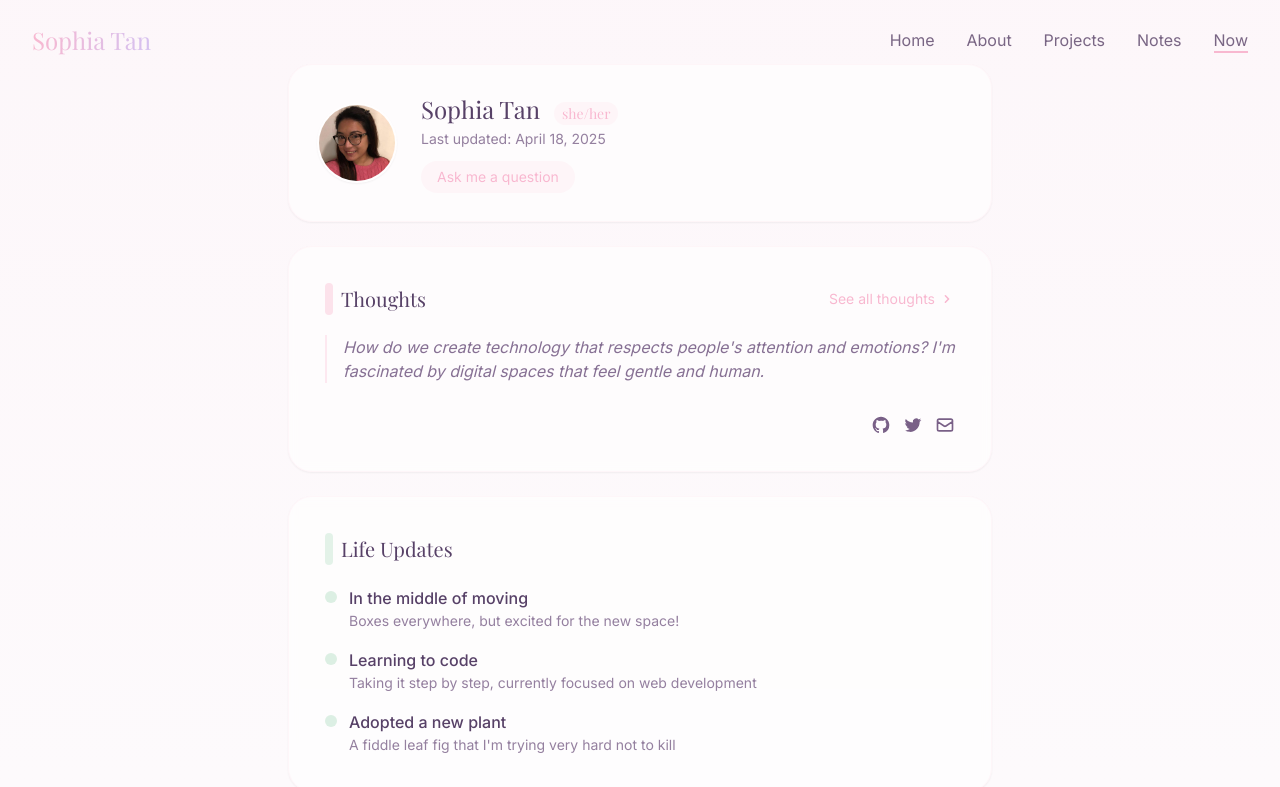
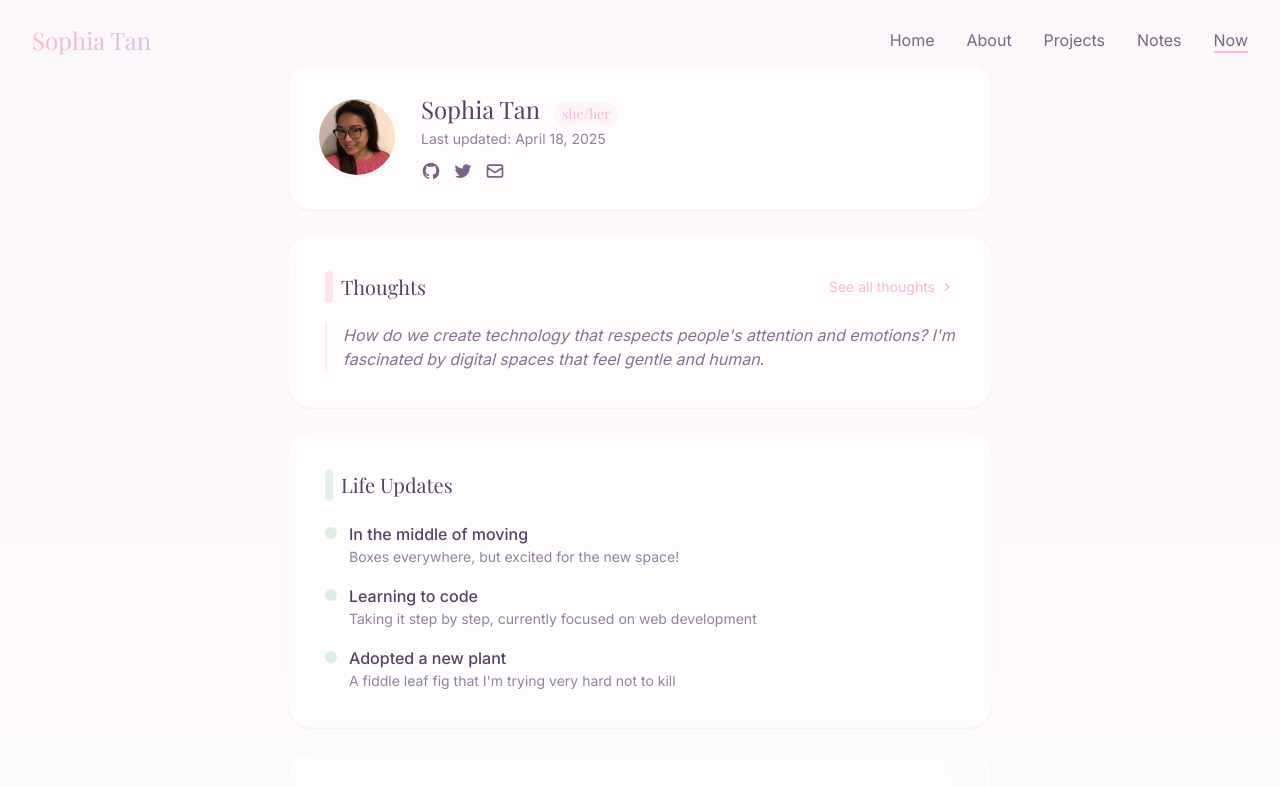
Before and after one commit to thesophiatan/personalsite, a React (Create React App) app: page /now in a window 1280 px wide. Shown: the top 787 px of the page. Built offline with nearby package versions, Linux system fonts and the light colour scheme.

Commit message:
Remove 'Ask me a question' button from Now page

```diff
--- a/src/components/Now.tsx
+++ b/src/components/Now.tsx
@@ -58,12 +58,26 @@ const Now: React.FC = () => {
               <div className="flex-1">
                 <h2 className="text-2xl font-serif text-text">Sophia Tan <span className="text-sm font-normal text-primary ml-2 px-2 py-0.5 rounded-full bg-primary/10">she/her</span></h2>
                 <p className="text-text-light/80 text-sm mt-1">Last updated: {formattedDate}</p>
-                <a
-                  href="mailto:hello@example.com?subject=Question for Sophia"
-                  className="mt-3 inline-block px-4 py-1.5 bg-primary/10 text-primary rounded-full text-sm hover:bg-primary/20 transition-colors duration-300"
-                >
-                  Ask me a question
-                </a>
+                <div className="flex gap-3 mt-3">
+                  <a href="https://github.com/" target="_blank" rel="noopener noreferrer" className="text-text-light hover:text-primary transition-colors duration-300">
+                    <span className="sr-only">GitHub</span>
+                    <svg className="w-5 h-5" fill="currentColor" viewBox="0 0 24 24" aria-hidden="true">
+                      <path fillRule="evenodd" d="M12 2C6.477 2 2 6.484 2 12.017c0 4.425 2.865 8.18 6.839 9.504.5.092.682-.217.682-.483 0-.237-.008-.868-.013-1.703-2.782.605-3.369-1.343-3.369-1.343-.454-1.158-1.11-1.466-1.11-1.466-.908-.62.069-.608.069-.608 1.003.07 1.531 1.032 1.531 1.032.892 1.53 2.341 1.088 2.91.832.092-.647.35-1.088.636-1.338-2.22-.253-4.555-1.113-4.555-4.951 0-1.093.39-1.988 1.029-2.688-.103-.253-.446-1.272.098-2.65 0 0 .84-.27 2.75 1.026A9.564 9.564 0 0112 6.844c.85.004 1.705.115 2.504.337 1.909-1.296 2.747-1.027 2.747-1.027.546 1.379.202 2.398.1 2.651.64.7 1.028 1.595 1.028 2.688 0 3.848-2.339 4.695-4.566 4.943.359.309.678.92.678 1.855 0 1.338-.012 2.419-.012 2.747 0 .268.18.58.688.482A10.019 10.019 0 0022 12.017C22 6.484 17.522 2 12 2z" clipRule="evenodd"></path>
+                    </svg>
+                  </a>
+                  <a href="https://twitter.com/" target="_blank" rel="noopener noreferrer" className="text-text-light hover:text-primary transition-colors duration-300">
+                    <span className="sr-only">Twitter</span>
+                    <svg className="w-5 h-5" fill="currentColor" viewBox="0 0 24 24" aria-hidden="true">
+                      <path d="M8.29 20.251c7.547 0 11.675-6.253 11.675-11.675 0-.178 0-.355-.012-.53A8.348 8.348 0 0022 5.92a8.19 8.19 0 01-2.357.646 4.118 4.118 0 001.804-2.27 8.224 8.224 0 01-2.605.996 4.107 4.107 0 00-6.993 3.743 11.65 11.65 0 01-8.457-4.287 4.106 4.106 0 001.27 5.477A4.072 4.072 0 012.8 9.713v.052a4.105 4.105 0 003.292 4.022 4.095 4.095 0 01-1.853.07 4.108 4.108 0 003.834 2.85A8.233 8.233 0 012 18.407a11.616 11.616 0 006.29 1.84"></path>
+                    </svg>
+                  </a>
+                  <a href="mailto:hello@example.com" className="text-text-light hover:text-primary transition-colors duration-300">
+                    <span className="sr-only">Email</span>
+                    <svg className="w-5 h-5" fill="none" stroke="currentColor" viewBox="0 0 24 24" xmlns="http://www.w3.org/2000/svg">
+                      <path strokeLinecap="round" strokeLinejoin="round" strokeWidth="2" d="M3 8l7.89 5.26a2 2 0 002.22 0L21 8M5 19h14a2 2 0 002-2V7a2 2 0 00-2-2H5a2 2 0 00-2 2v10a2 2 0 002 2z"></path>
+                    </svg>
+                  </a>
+                </div>
               </div>
             </div>
           </div>
@@ -89,29 +103,6 @@ const Now: React.FC = () => {
               <blockquote className="pl-4 border-l-2 border-primary/30 italic text-text-light/90">
                 How do we create technology that respects people's attention and emotions? I'm fascinated by digital spaces that feel gentle and human.
               </blockquote>
-
-              <div className="mt-8 flex justify-end">
-                <div className="flex gap-3">
-                  <a href="https://github.com/" target="_blank" rel="noopener noreferrer" className="text-text-light hover:text-primary transition-colors duration-300">
-                    <span className="sr-only">GitHub</span>
-                    <svg className="w-5 h-5" fill="currentColor" viewBox="0 0 24 24" aria-hidden="true">
-                      <path fillRule="evenodd" d="M12 2C6.477 2 2 6.484 2 12.017c0 4.425 2.865 8.18 6.839 9.504.5.092.682-.217.682-.483 0-.237-.008-.868-.013-1.703-2.782.605-3.369-1.343-3.369-1.343-.454-1.158-1.11-1.466-1.11-1.466-.908-.62.069-.608.069-.608 1.003.07 1.531 1.032 1.531 1.032.892 1.53 2.341 1.088 2.91.832.092-.647.35-1.088.636-1.338-2.22-.253-4.555-1.113-4.555-4.951 0-1.093.39-1.988 1.029-2.688-.103-.253-.446-1.272.098-2.65 0 0 .84-.27 2.75 1.026A9.564 9.564 0 0112 6.844c.85.004 1.705.115 2.504.337 1.909-1.296 2.747-1.027 2.747-1.027.546 1.379.202 2.398.1 2.651.64.7 1.028 1.595 1.028 2.688 0 3.848-2.339 4.695-4.566 4.943.359.309.678.92.678 1.855 0 1.338-.012 2.419-.012 2.747 0 .268.18.58.688.482A10.019 10.019 0 0022 12.017C22 6.484 17.522 2 12 2z" clipRule="evenodd"></path>
-                    </svg>
-                  </a>
-                  <a href="https://twitter.com/" target="_blank" rel="noopener noreferrer" className="text-text-light hover:text-primary transition-colors duration-300">
-                    <span className="sr-only">Twitter</span>
-                    <svg className="w-5 h-5" fill="currentColor" viewBox="0 0 24 24" aria-hidden="true">
-                      <path d="M8.29 20.251c7.547 0 11.675-6.253 11.675-11.675 0-.178 0-.355-.012-.53A8.348 8.348 0 0022 5.92a8.19 8.19 0 01-2.357.646 4.118 4.118 0 001.804-2.27 8.224 8.224 0 01-2.605.996 4.107 4.107 0 00-6.993 3.743 11.65 11.65 0 01-8.457-4.287 4.106 4.106 0 001.27 5.477A4.072 4.072 0 012.8 9.713v.052a4.105 4.105 0 003.292 4.022 4.095 4.095 0 01-1.853.07 4.108 4.108 0 003.834 2.85A8.233 8.233 0 012 18.407a11.616 11.616 0 006.29 1.84"></path>
-                    </svg>
-                  </a>
-                  <a href="mailto:hello@example.com" className="text-text-light hover:text-primary transition-colors duration-300">
-                    <span className="sr-only">Email</span>
-                    <svg className="w-5 h-5" fill="none" stroke="currentColor" viewBox="0 0 24 24" xmlns="http://www.w3.org/2000/svg">
-                      <path strokeLinecap="round" strokeLinejoin="round" strokeWidth="2" d="M3 8l7.89 5.26a2 2 0 002.22 0L21 8M5 19h14a2 2 0 002-2V7a2 2 0 00-2-2H5a2 2 0 00-2 2v10a2 2 0 002 2z"></path>
-                    </svg>
-                  </a>
-                </div>
-              </div>
             </div>
           </div>
 
```
